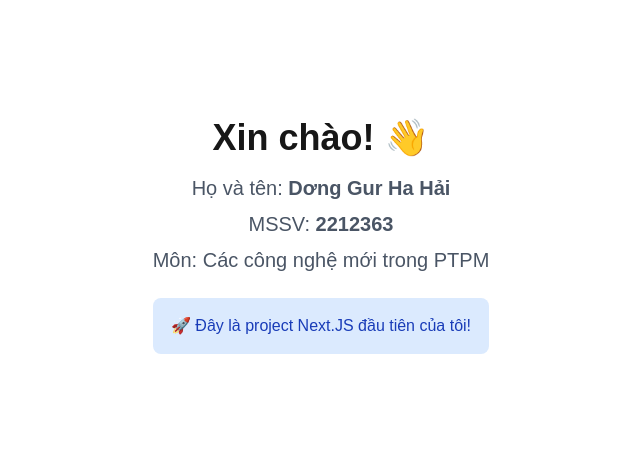
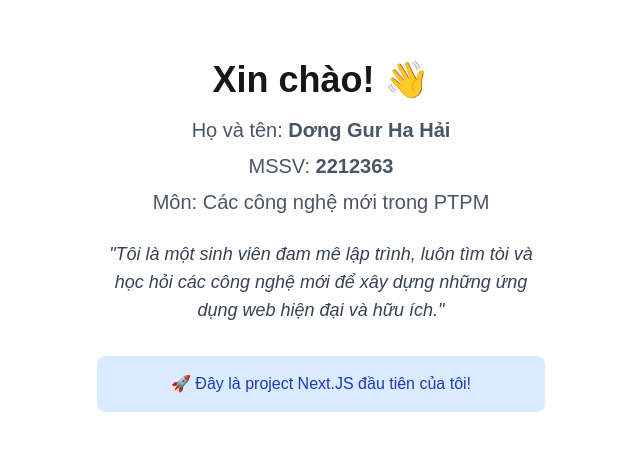
Before and after one commit to Ngocon2004/git-demo, a Next.js app in the folder ctk46-lab01/: page / in a window 1280 px wide. Shown: the part 164-614 px from the top of the page, without its empty margins (319-959 px from the left). Built offline with nearby package versions, Linux system fonts and the light colour scheme.

Commit message:
feat: add personal introduction to home page

```diff
--- a/ctk46-lab01/src/app/page.tsx
+++ b/ctk46-lab01/src/app/page.tsx
@@ -14,6 +14,11 @@ export default function Home() {
  <p className="text-xl text-gray-600 mb-6">
  Môn: Các công nghệ mới trong PTPM
  </p>
+
+ <div className="max-w-md mx-auto mb-8 text-lg text-gray-700 italic">
+ "Tôi là một sinh viên đam mê lập trình, luôn tìm tòi và học hỏi các công nghệ mới để xây dựng những ứng dụng web hiện đại và hữu ích."
+ </div>
+
  <div className="bg-blue-100 rounded-lg p-4">
  <p className="text-blue-800">
  🚀 Đây là project Next.JS đầu tiên của tôi!
```
